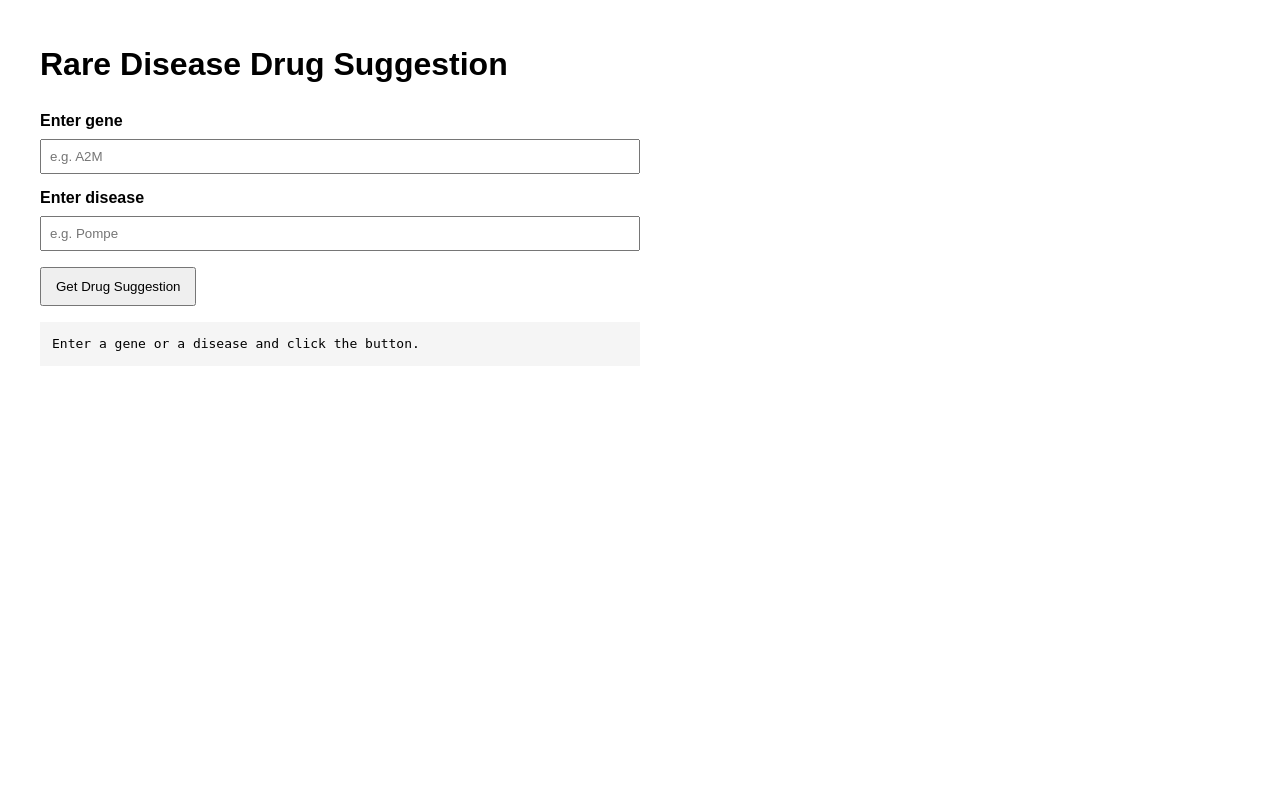
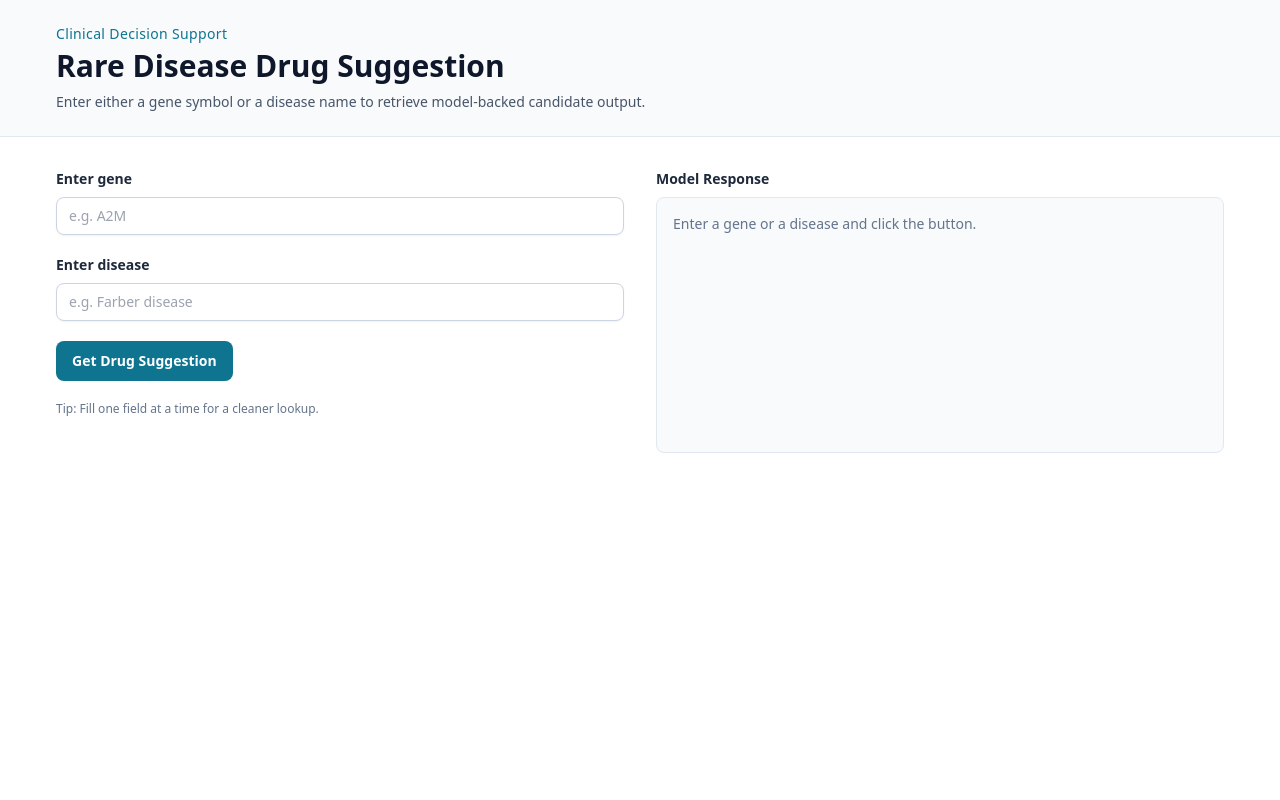
Before and after one commit to parashritik/Rare-Disease-Discovery-AI, a Flask app: page / in a window 1280 px wide. Run offline with Flask 3, Linux system fonts and the light colour scheme; some libraries are stand-ins or nearby versions.

Commit message:
home page

```diff
--- a/templates/index.html
+++ b/templates/index.html
@@ -4,54 +4,45 @@
   <meta charset="UTF-8" />
   <meta name="viewport" content="width=device-width, initial-scale=1.0" />
   <title>Rare Disease Drug Suggestions</title>
-  <style>
-    body {
-      font-family: Arial, sans-serif;
-      margin: 40px;
-      line-height: 1.5;
-    }
-    .container {
-      max-width: 600px;
-    }
-    label {
-      display: block;
-      margin-top: 12px;
-      font-weight: 600;
-    }
-    input {
-      width: 100%;
-      padding: 8px;
-      margin-top: 6px;
-      box-sizing: border-box;
-    }
-    button {
-      margin-top: 16px;
-      padding: 10px 14px;
-      cursor: pointer;
-    }
-    pre {
-      margin-top: 16px;
-      background: #f5f5f5;
-      padding: 12px;
-      overflow-x: auto;
-      white-space: pre-wrap;
-      word-break: break-word;
-    }
-  </style>
+  <script src="https://cdn.tailwindcss.com"></script>
 </head>
-<body>
-  <div class="container">
-    <h1>Rare Disease Drug Suggestion</h1>
-    <label for="gene">Enter gene</label>
-    <input id="gene" type="text" placeholder="e.g. A2M" />
+<body class="min-h-screen bg-slate-100 text-slate-900">
+  <main class="min-h-screen w-full">
+    <section class="min-h-screen w-full bg-white">
+      <div class="border-b border-slate-200 bg-slate-50 px-6 py-6 sm:px-10 lg:px-14">
+        <p class="text-sm font-medium tracking-wide text-cyan-700">Clinical Decision Support</p>
+        <h1 class="mt-1 text-3xl font-bold text-slate-900">Rare Disease Drug Suggestion</h1>
+        <p class="mt-2 text-sm text-slate-600">Enter either a gene symbol or a disease name to retrieve model-backed candidate output.</p>
+      </div>
 
-    <label for="disease">Enter disease</label>
-    <input id="disease" type="text" placeholder="e.g. Pompe" />
+      <div class="grid gap-8 px-6 py-8 sm:px-10 lg:grid-cols-2 lg:px-14">
+        <div class="space-y-5">
+          <div>
+            <label for="gene" class="block text-sm font-semibold text-slate-800">Enter gene</label>
+            <input id="gene" type="text" placeholder="e.g. A2M" class="mt-2 block w-full rounded-lg border border-slate-300 bg-white px-3 py-2 text-sm shadow-sm outline-none transition focus:border-cyan-600 focus:ring-2 focus:ring-cyan-100" />
+          </div>
 
-    <button id="searchBtn" type="button">Get Drug Suggestion</button>
+          <div>
+            <label for="disease" class="block text-sm font-semibold text-slate-800">Enter disease</label>
+            <input id="disease" type="text" placeholder="e.g. Farber disease" class="mt-2 block w-full rounded-lg border border-slate-300 bg-white px-3 py-2 text-sm shadow-sm outline-none transition focus:border-cyan-600 focus:ring-2 focus:ring-cyan-100" />
+          </div>
 
-    <pre id="result">Enter a gene or a disease and click the button.</pre>
-  </div>
+          <button id="searchBtn" type="button" class="inline-flex items-center rounded-lg bg-cyan-700 px-4 py-2.5 text-sm font-semibold text-white transition hover:bg-cyan-800 focus:outline-none focus:ring-2 focus:ring-cyan-200">
+            Get Drug Suggestion
+          </button>
+
+          <p class="text-xs text-slate-500">Tip: Fill one field at a time for a cleaner lookup.</p>
+        </div>
+
+        <div>
+          <h2 class="text-sm font-semibold text-slate-800">Model Response</h2>
+          <div id="result" class="mt-2 min-h-64 rounded-lg border border-slate-200 bg-slate-50 p-4 text-sm text-slate-800">
+            <p class="text-slate-500">Enter a gene or a disease and click the button.</p>
+          </div>
+        </div>
+      </div>
+    </section>
+  </main>
 
   <script>
     const geneInput = document.getElementById('gene');
@@ -59,12 +50,94 @@
     const searchBtn = document.getElementById('searchBtn');
     const result = document.getElementById('result');
 
+    function escapeHtml(value) {
+      return String(value)
+        .replaceAll('&', '&amp;')
+        .replaceAll('<', '&lt;')
+        .replaceAll('>', '&gt;')
+        .replaceAll('"', '&quot;')
+        .replaceAll("'", '&#39;');
+    }
+
+    function metricRow(label, value) {
+      return `
+        <div class="rounded-md border border-slate-200 bg-white px-3 py-2">
+          <p class="text-xs text-slate-500">${escapeHtml(label)}</p>
+          <p class="mt-1 font-medium text-slate-900">${escapeHtml(value)}</p>
+        </div>
+      `;
+    }
+
+    function renderGeneResult(data) {
+      const xai = data.xai_weights || {};
+      result.innerHTML = `
+        <div class="space-y-4">
+          <div class="flex items-start justify-between gap-3">
+            <div>
+              <p class="text-xs uppercase tracking-wide text-cyan-700">Gene Match</p>
+              <h3 class="text-lg font-semibold text-slate-900">${escapeHtml(data.gene_symbol || 'N/A')}</h3>
+            </div>
+            <span class="rounded-full bg-cyan-100 px-3 py-1 text-xs font-semibold text-cyan-800">${escapeHtml(data.status || 'Unknown')}</span>
+          </div>
+
+          <div class="grid gap-2 sm:grid-cols-2">
+            ${metricRow('Discovery Score', data.discovery_score ?? 'N/A')}
+            ${metricRow('Existing Drugs', data.existing_drugs || 'Not available')}
+          </div>
+
+          <div class="rounded-md border border-slate-200 bg-white p-3">
+            <p class="text-xs text-slate-500">Assistant Advice</p>
+            <p class="mt-1 text-slate-900">${escapeHtml(data.assistant_advice || 'No advice available')}</p>
+          </div>
+
+          <div>
+            <p class="mb-2 text-xs font-semibold uppercase tracking-wide text-slate-500">XAI Weights</p>
+            <div class="grid gap-2 sm:grid-cols-2">
+              ${Object.keys(xai).length
+                ? Object.entries(xai).map(([key, value]) => metricRow(key, value)).join('')
+                : '<p class="text-slate-500">No XAI values available.</p>'}
+            </div>
+          </div>
+        </div>
+      `;
+    }
+
+    function renderDiseaseResult(data) {
+      const rows = Array.isArray(data.results) ? data.results : [];
+      result.innerHTML = `
+        <div class="space-y-4">
+          <div>
+            <p class="text-xs uppercase tracking-wide text-cyan-700">Disease Match</p>
+            <h3 class="text-lg font-semibold text-slate-900">${escapeHtml(data.disease || 'N/A')}</h3>
+            <p class="mt-1 text-xs text-slate-500">${rows.length} gene result(s) found</p>
+          </div>
+
+          <div class="space-y-2">
+            ${rows.length ? rows.map((item) => `
+              <div class="rounded-md border border-slate-200 bg-white p-3">
+                <div class="flex items-center justify-between gap-3">
+                  <p class="font-semibold text-slate-900">${escapeHtml(item.gene_symbol || 'N/A')}</p>
+                  <span class="rounded-full bg-slate-100 px-2.5 py-1 text-xs font-medium text-slate-700">${escapeHtml(item.status || 'Unknown')}</span>
+                </div>
+                <p class="mt-2 text-sm text-slate-700"><span class="font-medium">Score:</span> ${escapeHtml(item.discovery_score ?? 'N/A')}</p>
+                <p class="text-sm text-slate-700"><span class="font-medium">Drugs:</span> ${escapeHtml(item.existing_drugs || 'Not available')}</p>
+              </div>
+            `).join('') : '<p class="text-slate-500">No gene-level results found for this disease.</p>'}
+          </div>
+        </div>
+      `;
+    }
+
+    function renderError(message) {
+      result.innerHTML = `<div class="rounded-md border border-rose-200 bg-rose-50 p-3 text-rose-800">${escapeHtml(message)}</div>`;
+    }
+
     searchBtn.addEventListener('click', async () => {
       const gene = geneInput.value.trim();
       const disease = diseaseInput.value.trim();
 
       if (!gene && !disease) {
-        result.textContent = 'Please enter either a gene or a disease.';
+        renderError('Please enter either a gene or a disease.');
         return;
       }
 
@@ -76,13 +149,23 @@
         const response = await fetch(`${apiBase}/api/search?${param}`);
         if (!response.ok) {
           const errorText = await response.text();
-          result.textContent = `Request failed (${response.status}): ${errorText || response.statusText}`;
+          renderError(`Request failed (${response.status}): ${errorText || response.statusText}`);
           return;
         }
         const data = await response.json();
-        result.textContent = JSON.stringify(data, null, 2);
+        if (data.error) {
+          renderError(data.error);
+          return;
+        }
+
+        if (Array.isArray(data.results)) {
+          renderDiseaseResult(data);
+          return;
+        }
+
+        renderGeneResult(data);
       } catch (error) {
-        result.textContent = `Failed to fetch suggestion. Ensure the Flask server is running, then open this page from http://127.0.0.1:5001 or http://127.0.0.1:5002.\n\nError: ${error.message}`;
+        renderError(`Failed to fetch suggestion. Ensure the Flask server is running, then open this page from http://127.0.0.1:5001 or http://127.0.0.1:5002. Error: ${error.message}`);
       }
     });
   </script>
```
